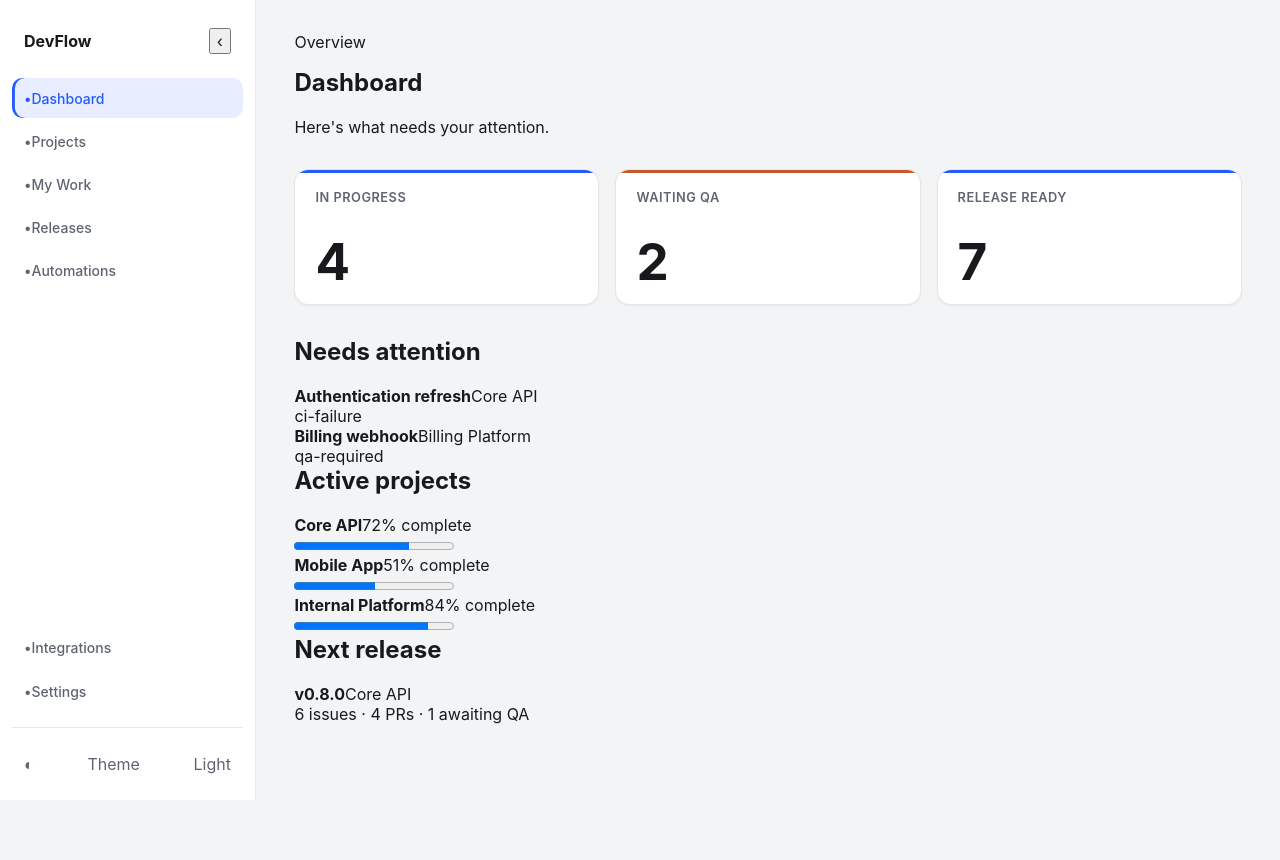
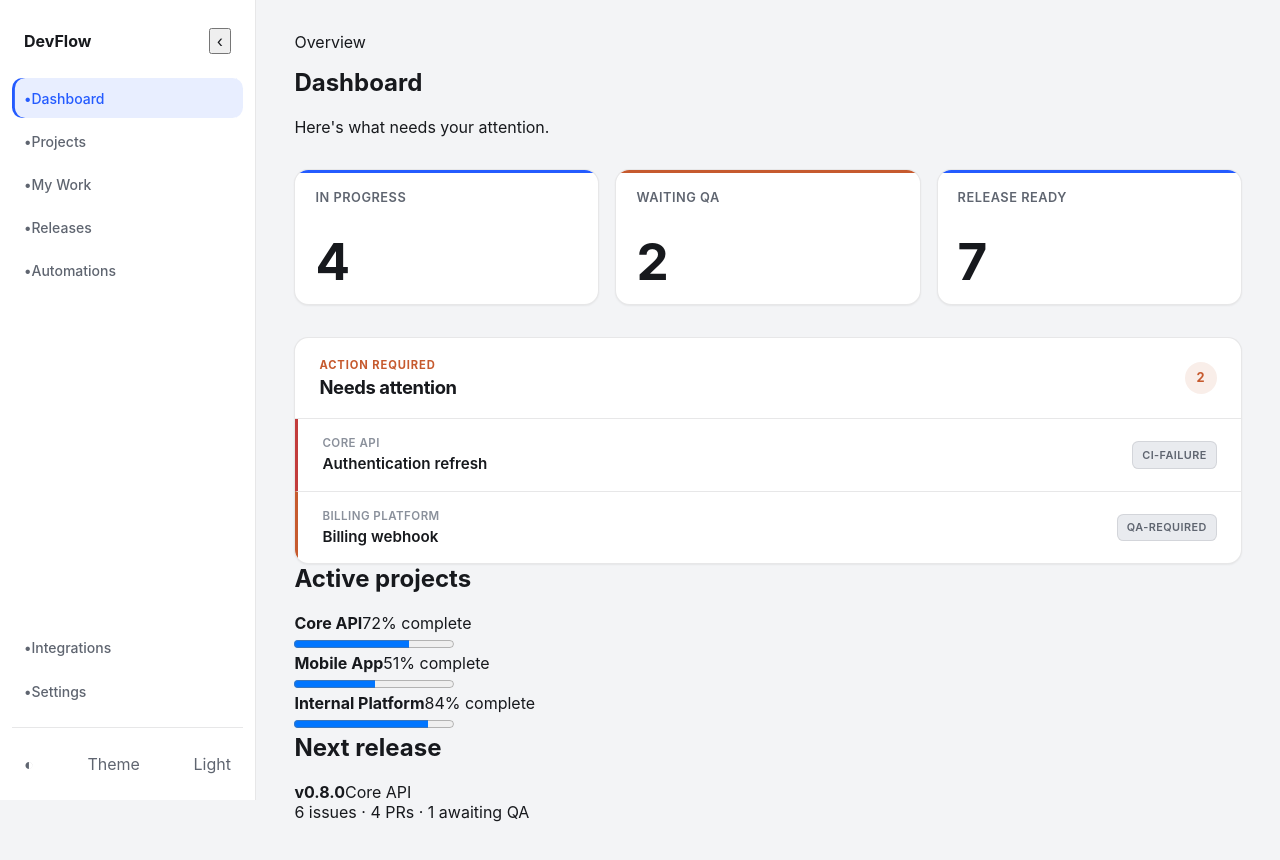
Before and after one commit to DWoodSoftware/project-devflow, a React (Vite) app: page /dashboard in a window 1280 px wide. Shown: the top 860 px of the page. Before the commit the page ends 800 px from the top, so only its background shows below. Built offline with nearby package versions, Linux system fonts and the light colour scheme.

Commit message:
feat: add dashboard attention panel

```diff
--- /dev/null
+++ b/src/components/dashboard/AttentionPanel/AttentionPanel.css
@@ -0,0 +1,194 @@
+.attention-panel {
+  margin-top: var(--space-xl);
+
+  overflow: hidden;
+
+  border:
+    0.0625rem
+    solid
+    var(--color-border);
+
+  border-radius: var(--radius-lg);
+
+  background: var(--color-surface);
+
+  box-shadow: var(--shadow-sm);
+}
+
+.attention-panel__header {
+  display: flex;
+  align-items: center;
+  justify-content: space-between;
+  gap: var(--space-md);
+
+  padding:
+    1.25rem
+    1.5rem;
+
+  border-bottom:
+    0.0625rem
+    solid
+    var(--color-border);
+}
+
+.attention-panel__header > div {
+  display: grid;
+  gap: 0.25rem;
+}
+
+.attention-panel__eyebrow {
+  color: var(--color-orange);
+
+  font-size: 0.7rem;
+  font-weight: 700;
+  letter-spacing: 0.08em;
+  text-transform: uppercase;
+}
+
+.attention-panel__header h2 {
+  margin: 0;
+
+  color: var(--color-text-primary);
+
+  font-size: 1.15rem;
+  font-weight: 650;
+  letter-spacing: -0.02em;
+}
+
+.attention-panel__count {
+  min-width: 2rem;
+  height: 2rem;
+
+  display: grid;
+  place-items: center;
+
+  color: var(--color-orange);
+
+  font-size: 0.8rem;
+  font-weight: 700;
+
+  border-radius: 999rem;
+
+  background: var(--color-orange-subtle);
+}
+
+.attention-panel__list {
+  display: grid;
+}
+
+.attention-panel__item {
+  display: flex;
+  align-items: center;
+  justify-content: space-between;
+  gap: var(--space-lg);
+
+  min-height: 4.5rem;
+
+  padding:
+    1rem
+    1.5rem;
+
+  border-left:
+    0.2rem
+    solid
+    transparent;
+
+  transition:
+    background 140ms ease,
+    border-color 140ms ease;
+}
+
+.attention-panel__item + .attention-panel__item {
+  border-top:
+    0.0625rem
+    solid
+    var(--color-border);
+}
+
+.attention-panel__item:hover {
+  background: var(--color-surface-raised);
+}
+
+.attention-panel__item[data-type="ci-failure"] {
+  border-left-color: var(--color-danger);
+}
+
+.attention-panel__item[data-type="qa-required"] {
+  border-left-color: var(--color-orange);
+}
+
+.attention-panel__item[data-type="review-required"] {
+  border-left-color: var(--color-cobalt);
+}
+
+.attention-panel__item[data-type="blocked"] {
+  border-left-color: var(--color-warning);
+}
+
+.attention-panel__item-content {
+  min-width: 0;
+
+  display: grid;
+  gap: 0.25rem;
+}
+
+.attention-panel__project {
+  color: var(--color-text-muted);
+
+  font-size: 0.72rem;
+  font-weight: 600;
+  letter-spacing: 0.04em;
+  text-transform: uppercase;
+}
+
+.attention-panel__item-content strong {
+  color: var(--color-text-primary);
+
+  font-size: 0.95rem;
+  font-weight: 600;
+
+  overflow: hidden;
+  text-overflow: ellipsis;
+  white-space: nowrap;
+}
+
+.attention-panel__type {
+  flex: 0 0 auto;
+
+  padding:
+    0.35rem
+    0.55rem;
+
+  color: var(--color-text-secondary);
+
+  font-size: 0.68rem;
+  font-weight: 600;
+  letter-spacing: 0.04em;
+  text-transform: uppercase;
+
+  border:
+    0.0625rem
+    solid
+    var(--color-border);
+
+  border-radius: var(--radius-sm);
+
+  background: var(--color-surface-muted);
+}
+
+@media (max-width: 48rem) {
+  .attention-panel__header,
+  .attention-panel__item {
+    padding-inline: 1rem;
+  }
+
+  .attention-panel__item {
+    align-items: flex-start;
+  }
+
+  .attention-panel__type {
+    max-width: 8rem;
+
+    text-align: right;
+  }
+}
--- /dev/null
+++ b/src/components/dashboard/AttentionPanel/AttentionPanel.tsx
@@ -0,0 +1,53 @@
+import type { AttentionItem } from "../../../domain/dashboard/AttentionItem";
+
+import "./AttentionPanel.css";
+
+interface AttentionPanelProps {
+  items: readonly AttentionItem[];
+}
+
+export function AttentionPanel({
+  items,
+}: AttentionPanelProps) {
+  return (
+    <section className="attention-panel">
+      <header className="attention-panel__header">
+        <div>
+          <span className="attention-panel__eyebrow">
+            Action required
+          </span>
+
+          <h2>Needs attention</h2>
+        </div>
+
+        <span className="attention-panel__count">
+          {items.length}
+        </span>
+      </header>
+
+      <div className="attention-panel__list">
+        {items.map((item) => (
+          <article
+            key={item.id}
+            className="attention-panel__item"
+            data-type={item.type}
+          >
+            <div className="attention-panel__item-content">
+              <span className="attention-panel__project">
+                {item.projectName}
+              </span>
+
+              <strong>
+                {item.title}
+              </strong>
+            </div>
+
+            <span className="attention-panel__type">
+              {item.type}
+            </span>
+          </article>
+        ))}
+      </div>
+    </section>
+  );
+}
--- a/src/pages/DashboardPage.tsx
+++ b/src/pages/DashboardPage.tsx
@@ -5,6 +5,7 @@ import { MockDashboardRepository } from "../repositories/dashboard/MockDashboard
 import { DashboardService } from "../services/dashboard/DashboardService";
 
 import { DashboardMetricCard } from "../components/dashboard/DashboardMetricCard/DashboardMetricCard";
+import { AttentionPanel } from "../components/dashboard/AttentionPanel/AttentionPanel";
 
 import "../styles/DashboardPage.css"
 
@@ -65,22 +66,9 @@ export function DashboardPage() {
         />
       </section>
 
-      <section className="dashboard__section">
-        <header>
-          <h2>Needs attention</h2>
-        </header>
-
-        {dashboard.attentionItems.map((item) => (
-          <article key={item.id}>
-            <div>
-              <strong>{item.title}</strong>
-              <span>{item.projectName}</span>
-            </div>
-
-            <span>{item.type}</span>
-          </article>
-        ))}
-      </section>
+      <AttentionPanel
+        items={dashboard.attentionItems}
+      />
 
       <section className="dashboard__section">
         <header>
```
